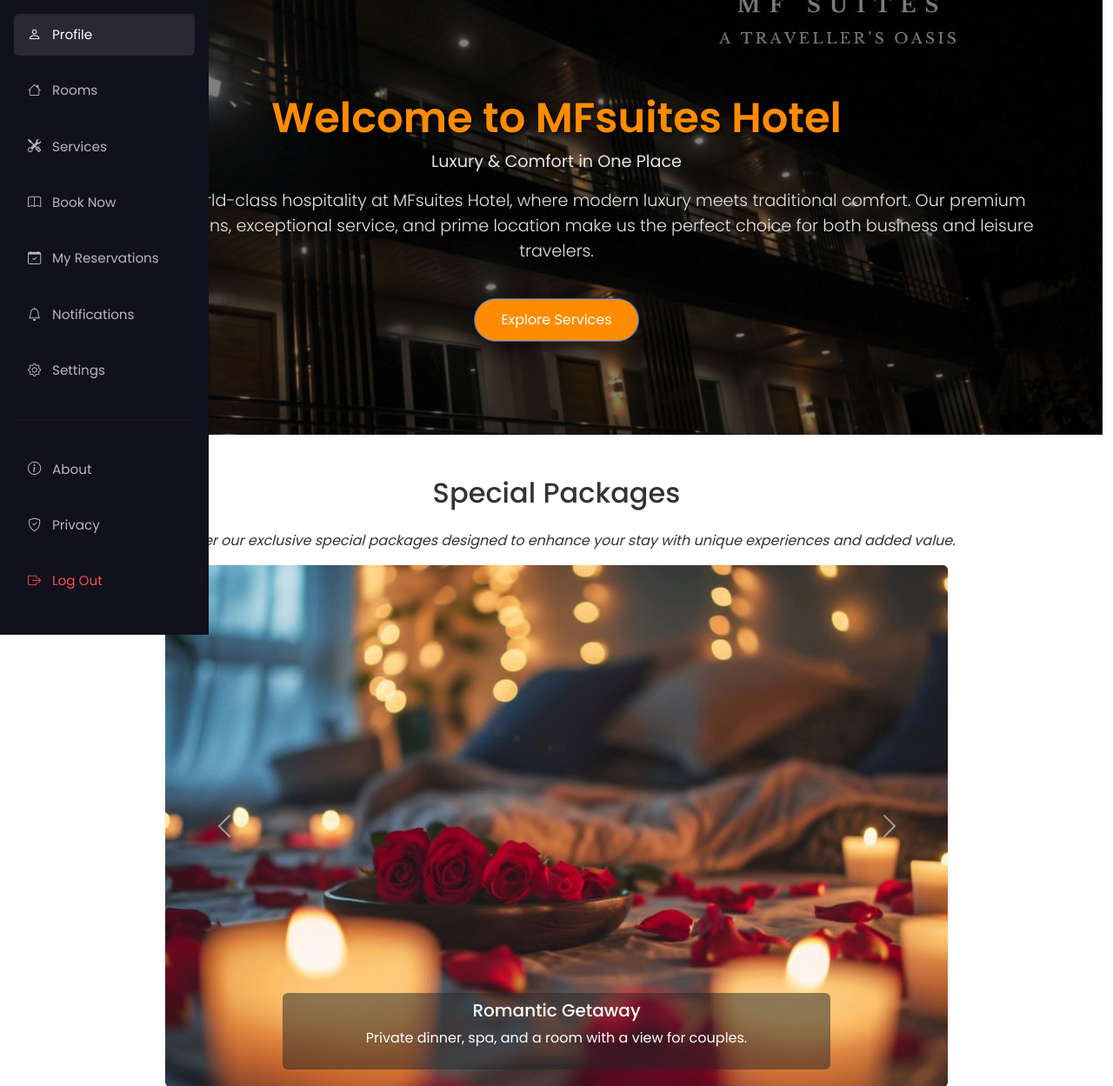
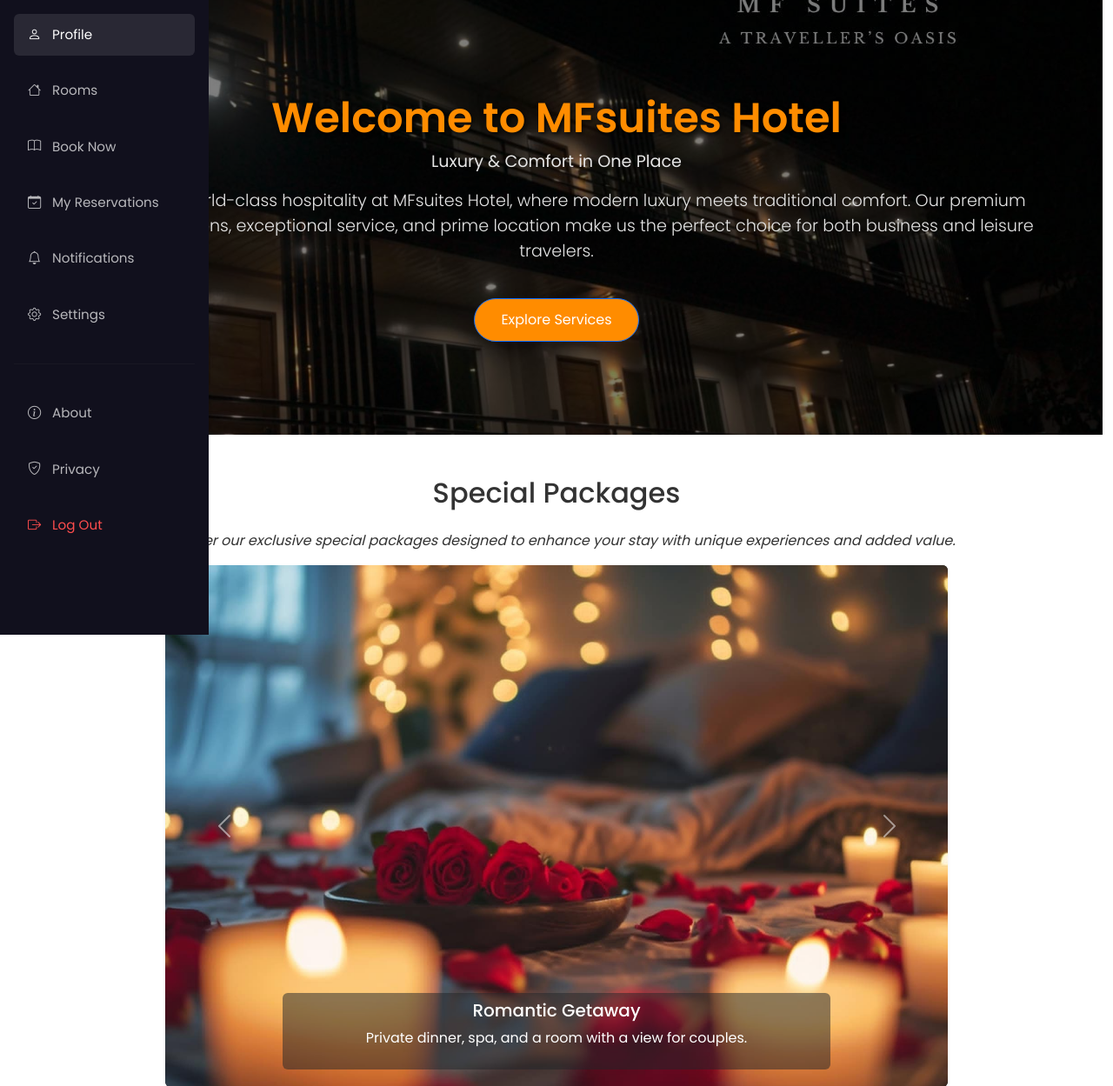
Before and after one commit to xhinsade29/MFsuite-Hotel-Reservation, a PHP site: page / in a window 1280 px wide. Shown: the part 70-1319 px from the top of the page at 87% size. Run offline with PHP 8.4, Linux system fonts and the light colour scheme.

Commit message:
removed the services in the navigation

```diff
--- a/components/user_navigation.php
+++ b/components/user_navigation.php
@@ -47,7 +47,6 @@
 <aside class="sidebar">
     <a href="profile.php" class="active"><i class="bi bi-person"></i> Profile</a>
     <a href="pages/rooms.php"><i class="bi bi-house"></i> Rooms</a>
-    <a href="services.php"><i class="bi bi-tools"></i> Services</a>
     <a href="bookings.php"><i class="bi bi-book"></i> Book Now</a>
     <a href="reservations.php"><i class="bi bi-calendar-check"></i> My Reservations</a>
     <a href="notifications.php"><i class="bi bi-bell"></i> Notifications</a>
```
